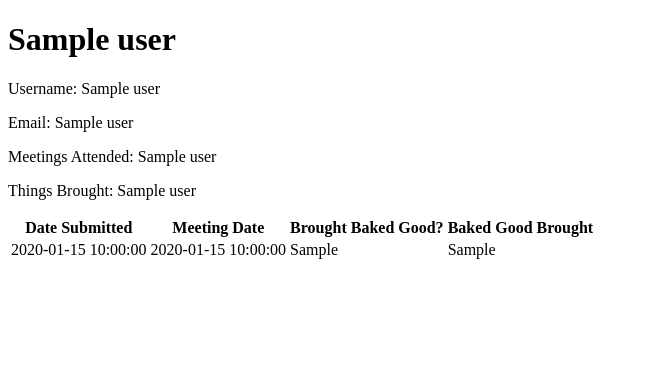
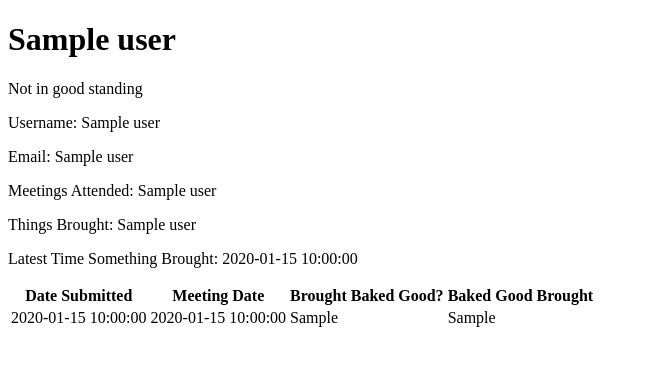
Before and after one commit to poinkpolkadots/baking-club, a Flask app: page /individual-view/1 in a window 1280 px wide. Shown: the part 68-434 px from the top of the page, without its empty margins (0-648 px from the left). Run offline with Flask 3, Linux system fonts and the light colour scheme; a user stored in the database is signed in; a database or web service that is not in the repository returns one stand-in record (values such as "Sample title"); some libraries are stand-ins or nearby versions.

Commit message:
added ability for users to see their own status and admins to see individual statuses

```diff
--- a/app.py
+++ b/app.py
@@ -1,6 +1,5 @@
 # to do:
 # add ability for admin to add people/edit accounts to some extent (no passwords)
-# add ability for users to see their own status
 # add ability to reset password
 
 from flask import Flask, redirect, url_for, render_template, request, flash, send_file, session, Response, jsonify
@@ -107,7 +106,8 @@ def index():
 def profile():
     user_data = get_individual_data(current_user.id)
     user_meetings = get_individual_meetings(current_user.id)
-    return render_template("profile.html", user_data=user_data, user_meetings=user_meetings)
+    latest_brought = get_latest_brought(current_user.id)
+    return render_template("profile.html", user_data=user_data, user_meetings=user_meetings, latest_brought=latest_brought)
 
 @app.route("/attendance" , methods=("GET", "POST"))
 @login_required
@@ -142,7 +142,6 @@ def member_view():
         if user_dates[i] == None:
             set = ["Nothing has been brought!"]
             user_dates[i] = set
-    print(user_dates)
 
     return render_template("admin_member_view.html", users = user_status, user_dates = user_dates)
 
@@ -154,7 +153,8 @@ def individual_view(user_id):
         return redirect(url_for("index"))
     user_data = get_individual_data(user_id)
     user_meetings = get_individual_meetings(user_id)
-    return render_template("admin_individuals_view.html", user_data=user_data, user_meetings=user_meetings)
+    last_brought = get_latest_brought(user_id)
+    return render_template("admin_individuals_view.html", user_data=user_data, user_meetings=user_meetings, last_brought=last_brought)
 
 # Run application
 if __name__ == "__main__":
--- a/model.py
+++ b/model.py
@@ -68,6 +68,28 @@ def generate_all_user_status():
     conn.close()
     return data
 
+def user_status_from_id(user_id):
+    conn = get_db_connection()
+    cur = conn.cursor()
+    # want to get name, meetings attended, and number of things they've brought
+    # maybe we can do something where we can see the number of meetings since they've brought something, but on the user page view, it will be easy to see for ourselves
+    # in order to get last thing, we must join with attendance and get a count of meetings where brought_baked_goods is true
+    cur.execute(
+        "SELECT users.id, "
+        "users.name, "
+        "COUNT(attendance.member_id) AS meetings_attended, "
+        "SUM(CASE WHEN attendance.brought_baked_good = TRUE THEN 1 ELSE 0 END) AS things_brought "
+        "FROM users "
+        "LEFT JOIN attendance ON users.id = attendance.member_id "
+        "WHERE users.id = %s "
+        "GROUP BY users.id",
+        (user_id,)
+    )
+    data = cur.fetchall()
+    cur.close()
+    conn.close()
+    return data
+
 def get_individual_data(user_id):
     conn = get_db_connection()
     cur = conn.cursor()
--- a/static/highlightAttendanceRows.js
+++ b/static/highlightAttendanceRows.js
@@ -7,10 +7,10 @@ function highlightAttendanceRows() {
     }
 
     const latestMeetingCells = document.querySelectorAll(".latest-meeting");
-    const present = new Date()
+    const present = new Date().getMonth()
     for (const cell of latestMeetingCells) {
-        const cellDate = new Date(cell.innerText);
-        if ((Math.abs(present.getMonth() - cellDate.getMonth() > 3)) || cell.innerText === "Nothing has been brought!") {
+        const cellDate = new Date(cell.innerText).getMonth();
+        if ((Math.abs(present - cellDate > 3)) || cell.innerText === "Nothing has been brought!") {
             cell.style.backgroundColor = "red"; // later change to using variables
         }
     }
--- /dev/null
+++ b/static/highlightStatus.js
@@ -0,0 +1,15 @@
+function highlightStatus() {
+    const statusElements = document.getElementsByClassName("status");
+    const statusMarker = document.getElementById("status");
+    if (statusElements[0].innerText.charAt(statusElements[0].innerText.length - 1) === "0") {
+        statusMarker.innerText = "Not in good standing";
+    }
+
+    const present = new Date().getMonth();
+    const latestBrought = new Date(statusElements[1].innerText).getMonth();
+    if ((Math.abs(present - latestBrought) > 3) || statusElements[1].innerText === "Nothing has been brought!") {
+        statusMarker.innerText = "Not in good standing";
+    }
+}
+
+document.addEventListener("DOMContentLoaded", highlightStatus);
--- a/templates/admin_individuals_view.html
+++ b/templates/admin_individuals_view.html
@@ -2,10 +2,12 @@
 {% block title %}View of {{  user_data[1] }}{% endblock %}
 {% block content %}
 <h1>{{ user_data[1] }}</h1>
+<p id="status"></p>
 <p>Username: {{ user_data[2] }}</p>
 <p>Email: {{ user_data[3] }}</p>
 <p>Meetings Attended: {{ user_data[4] }}</p>
-<p>Things Brought: {{ user_data[5] }}</p>
+<p class="status">Things Brought: {{ user_data[5] }}</p>
+<p class="status">Latest Time Something Brought: {{ last_brought[0] if last_brought else "Nothing has been brought!" }}</p>
 <table>
     <thead>
         <tr>
--- a/templates/base.html
+++ b/templates/base.html
@@ -11,6 +11,7 @@
     <!-- JS -->
     <script src="{{ url_for('static', filename='showBakedGoodInput.js') }}" defer></script>
     <script src="{{ url_for('static', filename='highlightAttendanceRows.js') }}" defer></script>
+    <script src="{{ url_for('static', filename='highlightStatus.js') }}" defer></script>
 </head>
 
 <body>
--- a/templates/profile.html
+++ b/templates/profile.html
@@ -2,11 +2,13 @@
 {% block title %}My Profile{% endblock %}
 {% block content %}
 <h1>Hello, {{ current_user.name }}!</h1>
+<p id="status"></p>
 <!-- make these into forms -->
 <p>Username: {{ current_user.username }}</p>
 <p>Email: {{ current_user.email }}</p>
 <p>Meetings Attended: {{ user_data[4] }}</p>
-<p>Things Brought: {{ user_data[5] }}</p>
+<p class="status">Things Brought: {{ user_data[5] }}</p>
+<p class="status">Last Time You Brought Something: {{ latest_brought[0] if latest_brought else "You haven't brought anything yet!" }}</p>
 <table>
     <thead>
         <tr>
```
